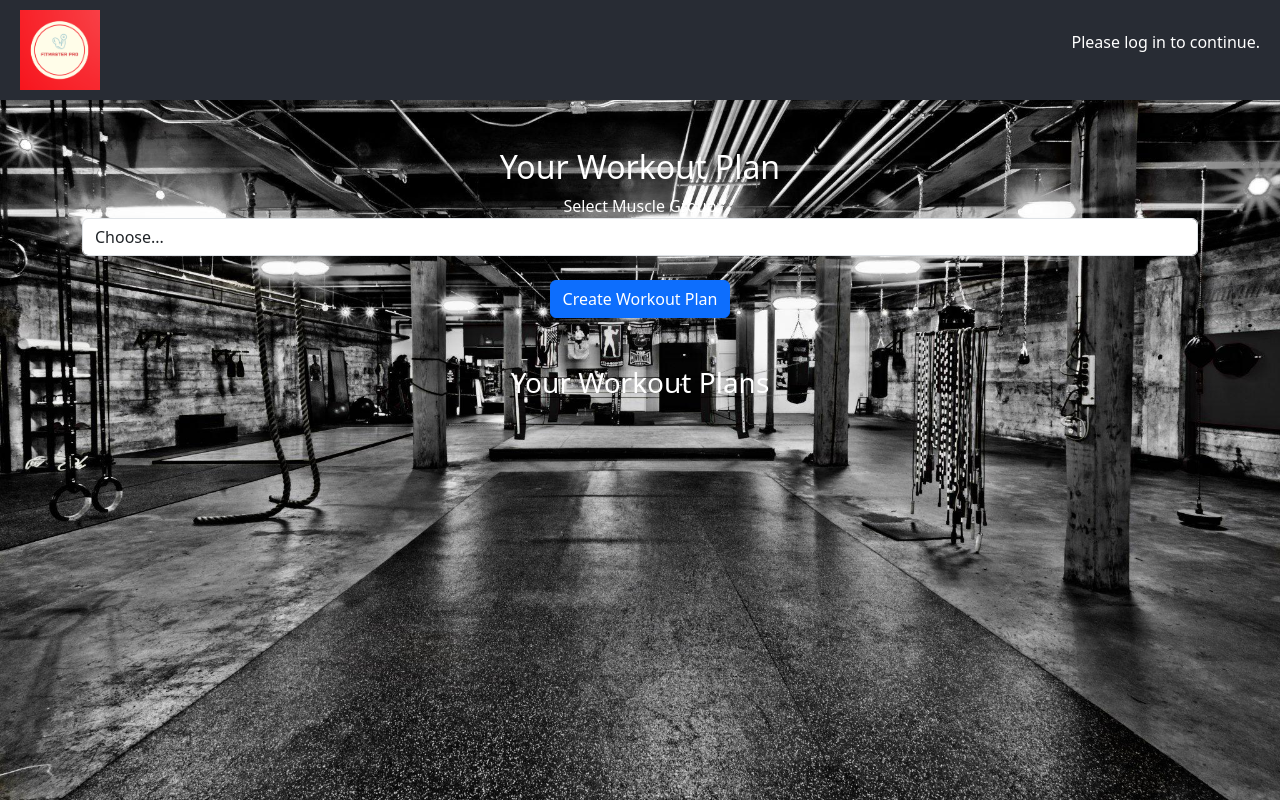
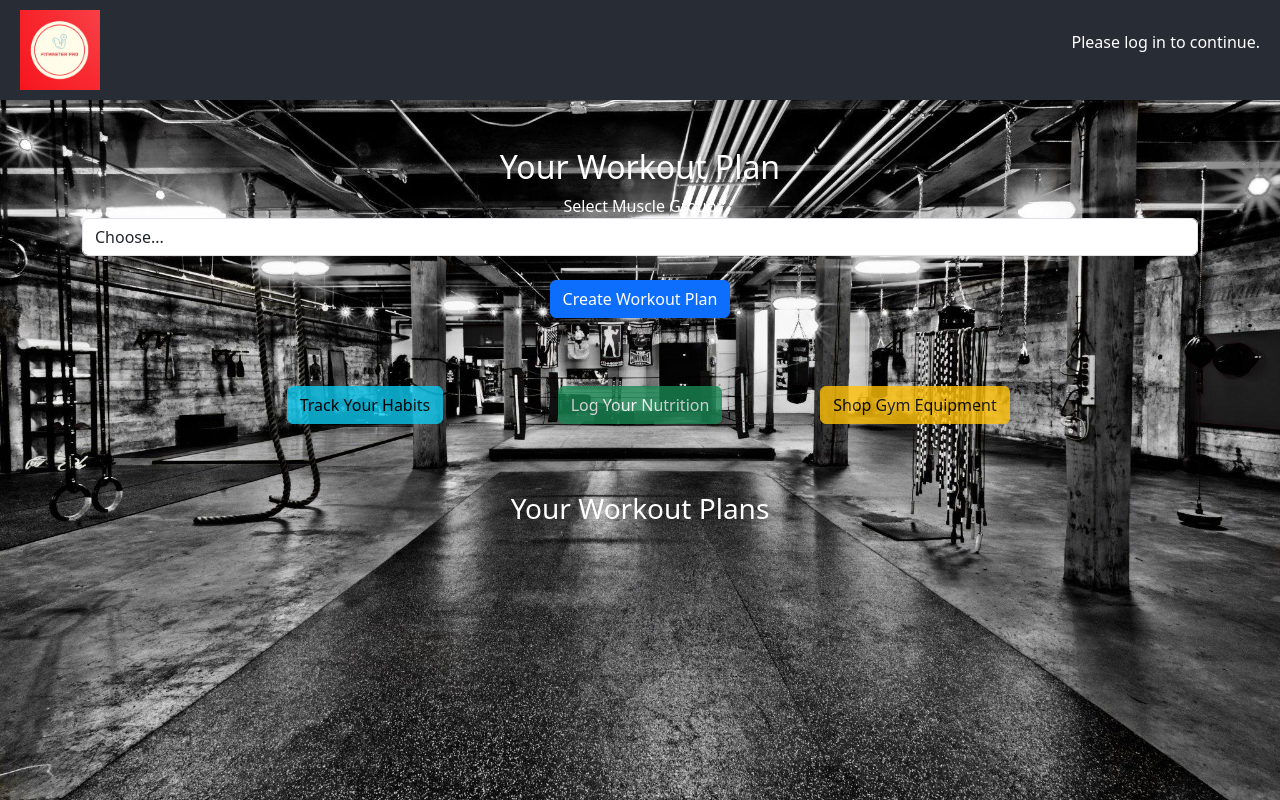
Before and after one commit to TyreeMcCloud/SmartFitnessPlanner, a React (Create React App) app in the folder frontend/smart-fitness-planner/: page /workoutplan in a window 1280 px wide. Built offline with nearby package versions, Linux system fonts and the light colour scheme.

Commit message:
added habit tracker link and 2 others

```diff
--- a/frontend/smart-fitness-planner/src/components/WorkoutPlan.js
+++ b/frontend/smart-fitness-planner/src/components/WorkoutPlan.js
@@ -234,9 +234,43 @@ const handlePlanClick = (planId) => {
     </div>
   </div>
 )}
+        <button type="submit" className="btn btn-primary mt-4">Create Workout Plan</button>
+        <div className="row mt-5 mb-5 justify-content-center" style={{ padding: '20px' }}>
+  <div className="col-md-3 text-center">
+    <a
+      href="https://www.habitu.app"
+      target="_blank"
+      rel="noopener noreferrer"
+      className="btn btn-info btn-block"
+      style={{ opacity: 0.8 }}
+    >
+      Track Your Habits
+    </a>
+  </div>
+  <div className="col-md-3 text-center">
+    <a
+      href="https://www.myfitnesspal.com"
+      target="_blank"
+      rel="noopener noreferrer"
+      className="btn btn-success btn-block"
+      style={{ opacity: 0.8 }}
+    >
+      Log Your Nutrition
+    </a>
+  </div>
+  <div className="col-md-3 text-center">
+    <a
+      href="https://www.roguefitness.com"
+      target="_blank"
+      rel="noopener noreferrer"
+      className="btn btn-warning btn-block"
+      style={{ opacity: 0.8 }}
+    >
+      Shop Gym Equipment
+    </a>
+  </div>
+</div>
 
-
-        <button type="submit" className="btn btn-primary mt-4">Create Workout Plan</button>
       </form>
 
       <h3 className="mt-5">Your Workout Plans</h3>
```
